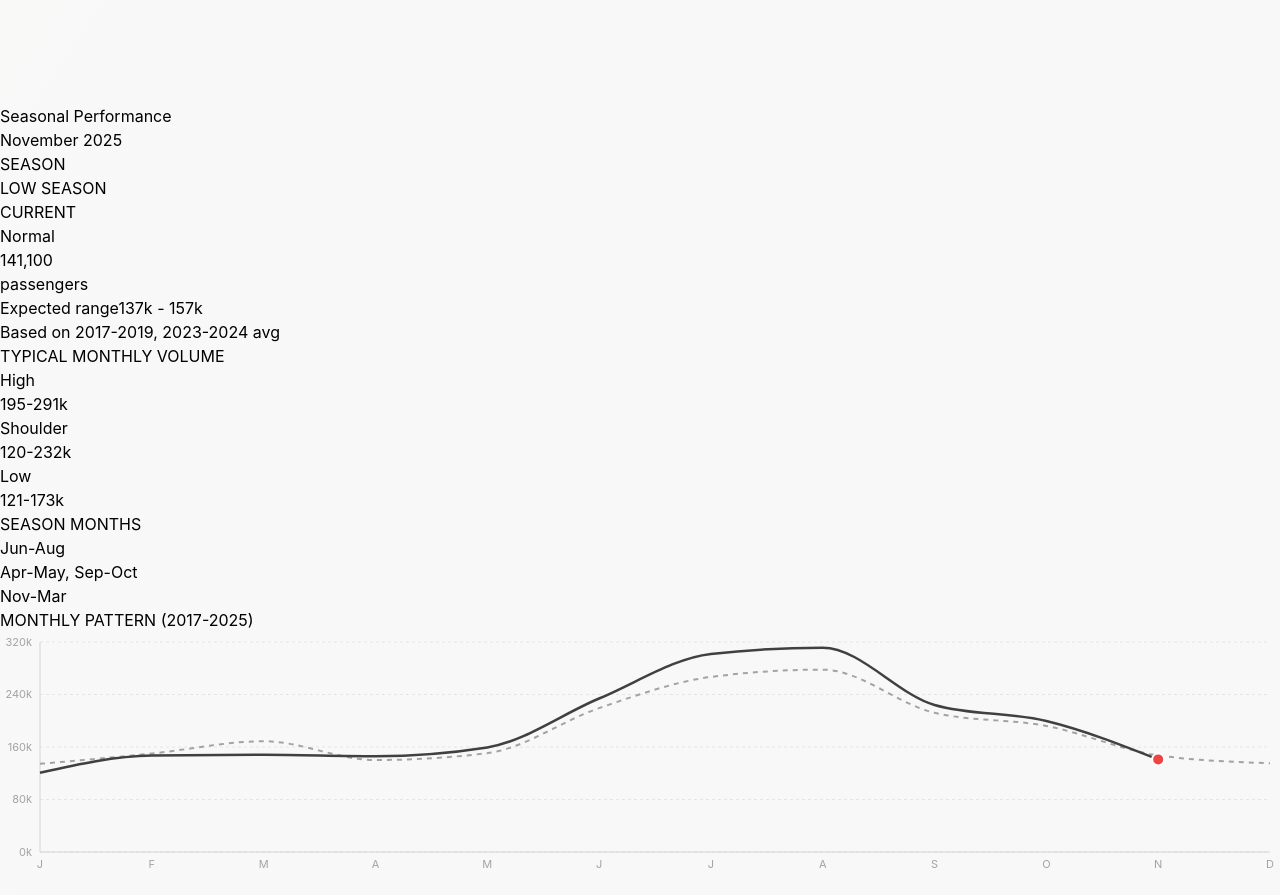
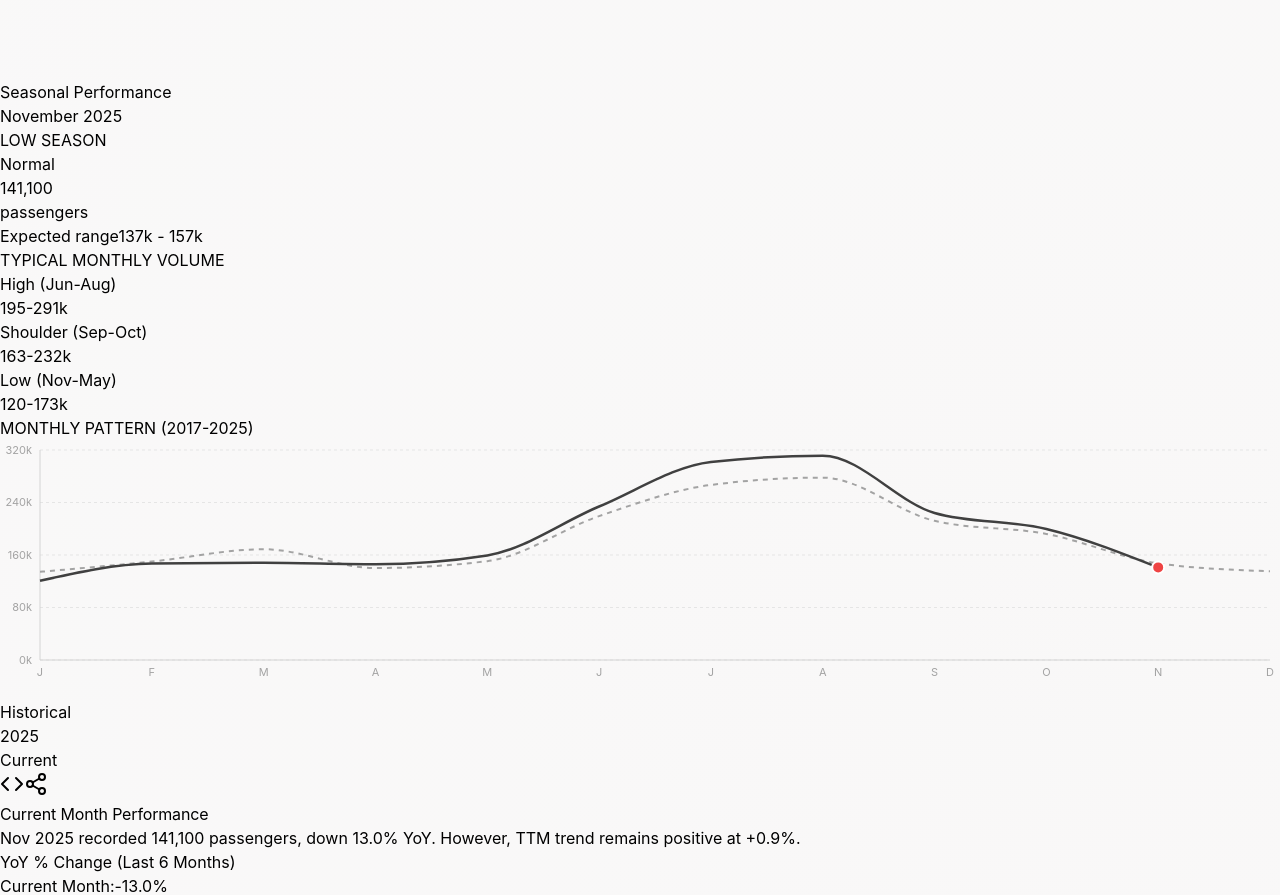
Before and after one commit to kottosson/icelandinsights, a React (Vite) app: page / in a window 1280 px wide. Shown: the part 1389-2284 px from the top of the page. Built offline with nearby package versions, Linux system fonts and the light colour scheme.

Commit message:
seasonal

```diff
--- a/src/data_dashboard.tsx
+++ b/src/data_dashboard.tsx
@@ -1063,11 +1063,10 @@ export default function DataDashboard() {
             <div className="flex items-center justify-between mb-5">
               <div className="flex items-center gap-3">
                 <div className="w-2 h-2 rounded-full bg-red-500 pulse-strong"></div>
-                <h2 className="text-2xl font-bold text-neutral-800" style={{ fontFamily: 'Inter, system-ui, sans-serif', letterSpacing: '-0.03em' }}>
+                <h2 className="text-2xl font-bold text-neutral-900" style={{ fontFamily: 'Inter, system-ui, sans-serif', letterSpacing: '-0.03em' }}>
                   Executive Summary
                 </h2>
               </div>
-              <span className="text-[9px] text-neutral-500 uppercase tracking-wider font-medium">Monthly & Trailing Twelve Month Performance</span>
             </div>
 
             {/* Seasonal Context Box - Refined Design */}
@@ -1075,12 +1074,14 @@ export default function DataDashboard() {
               {/* Header */}
               <div className="flex items-center justify-between mb-5">
                 <div className="flex items-center gap-2.5">
-                  <svg className="w-4 h-4 text-neutral-700" fill="none" stroke="currentColor" viewBox="0 0 24 24">
+                  <svg className="w-4 h-4 text-neutral-900" fill="none" stroke="currentColor" viewBox="0 0 24 24">
                     <path strokeLinecap="round" strokeLinejoin="round" strokeWidth={2} d="M9 19v-6a2 2 0 00-2-2H5a2 2 0 00-2 2v6a2 2 0 002 2h2a2 2 0 002-2zm0 0V9a2 2 0 012-2h2a2 2 0 012 2v10m-6 0a2 2 0 002 2h2a2 2 0 002-2m0 0V5a2 2 0 012-2h2a2 2 0 012 2v14a2 2 0 01-2 2h-2a2 2 0 01-2-2z" />
                   </svg>
                   <h3 className="text-sm font-semibold text-neutral-900 tracking-tight">Seasonal Performance</h3>
                 </div>
-                <span className="text-xs text-neutral-500 font-medium">
+                {/* Date Stamp - Prominent */}
+                <div className="px-3.5 py-2 bg-neutral-100 rounded-lg border border-neutral-200">
+                  <span className="text-base font-bold text-neutral-900 tracking-tight">
                     {(() => {
                       const currentDate = new Date(kpis.currentMonthName);
                       const month = currentDate.toLocaleString('en-US', { month: 'long' });
@@ -1088,50 +1089,20 @@ export default function DataDashboard() {
                     })()} 2025
                   </span>
                 </div>
+              </div>
 
               <div className="grid grid-cols-1 lg:grid-cols-[480px_1fr] gap-6">
                 {/* Left Column - Stats */}
                 <div className="space-y-5">
                   {/* Current Performance Card */}
-                  <div className="border border-neutral-200 rounded-lg p-5 bg-neutral-50/30">
-                    {/* Season Badge */}
-                    <div className="mb-4">
-                      <div className="text-[10px] text-neutral-500 uppercase tracking-wider font-semibold mb-2">SEASON</div>
+                  <div className="border border-neutral-200 rounded-lg p-5">
+                    {/* Season Pill with Status */}
                     {(() => {
                       const currentDate = new Date(kpis.currentMonthName);
                       const month = currentDate.getMonth(); // 0-11
-
-                        let season = 'LOW SEASON';
-                        let dotColor = 'bg-neutral-400';
-
-                        // High: Jun-Aug (months 5-7)
-                        if (month >= 5 && month <= 7) {
-                          season = 'HIGH SEASON';
-                          dotColor = 'bg-emerald-500';
-                        }
-                        // Shoulder: Apr-May (3-4), Sep-Oct (8-9)
-                        else if ((month >= 3 && month <= 4) || (month >= 8 && month <= 9)) {
-                          season = 'SHOULDER';
-                          dotColor = 'bg-amber-500';
-                        }
-                        // Low: Nov-Mar (10-11, 0-2)
-
-                        return (
-                          <div className="flex items-center gap-2">
-                            <div className={`w-2 h-2 rounded-full ${dotColor}`}></div>
-                            <span className="text-xs font-medium text-neutral-700">{season}</span>
-                          </div>
-                        );
-                      })()}
-                    </div>
-
-                    {/* Current Value */}
-                    {(() => {
-                      const currentDate = new Date(kpis.currentMonthName);
-                      const month = currentDate.getMonth();
                       const currentValue = parseInt(kpis.currentMonth.replace(/,/g, ''));
 
-                      // Calculate historical data
+                      // Calculate status
                       const historicalByMonth = Array(12).fill(0).map(() => []);
 
                       filteredData.filter(row => row.flokkur === 'Útlendingar alls').forEach(row => {
@@ -1175,31 +1146,88 @@ export default function DataDashboard() {
                         statusDot = 'bg-amber-500';
                       }
 
+                      let season = 'LOW SEASON';
+                      let pillBg = 'bg-neutral-100';
+                      let pillText = 'text-neutral-700';
+                      let pillBorder = 'border-neutral-300';
+
+                      if (month >= 5 && month <= 7) {
+                        season = 'HIGH SEASON';
+                        pillBg = 'bg-emerald-50';
+                        pillText = 'text-emerald-700';
+                        pillBorder = 'border-emerald-300';
+                      } else if (month >= 8 && month <= 9) {
+                        season = 'SHOULDER';
+                        pillBg = 'bg-amber-50';
+                        pillText = 'text-amber-700';
+                        pillBorder = 'border-amber-300';
+                      }
+
                       return (
-                        <>
-                          <div className="flex items-center justify-between mb-3">
-                            <div className="text-[10px] text-neutral-500 uppercase tracking-wider font-semibold">CURRENT</div>
+                        <div className="flex items-center justify-between mb-5">
+                          <div className={`inline-flex items-center gap-2 px-3 py-1.5 rounded-full border ${pillBg} ${pillText} ${pillBorder}`}>
+                            <span className="text-xs font-semibold tracking-wide">{season}</span>
+                          </div>
                           <div className="flex items-center gap-1.5">
                             <div className={`w-1.5 h-1.5 rounded-full ${statusDot}`}></div>
                             <span className={`text-xs font-semibold ${statusColor}`}>{status}</span>
                           </div>
                         </div>
-
-                          <div className="mb-4">
-                            <div className="text-4xl font-bold text-neutral-900 tabular-nums tracking-tight">
+                      );
+                    })()}
+
+                    {/* Current Value */}
+                    {(() => {
+                      const currentDate = new Date(kpis.currentMonthName);
+                      const month = currentDate.getMonth();
+                      const currentValue = parseInt(kpis.currentMonth.replace(/,/g, ''));
+
+                      const historicalByMonth = Array(12).fill(0).map(() => []);
+
+                      filteredData.filter(row => row.flokkur === 'Útlendingar alls').forEach(row => {
+                        const rowDate = new Date(row.date);
+                        const rowYear = rowDate.getFullYear();
+                        const rowMonth = rowDate.getMonth();
+
+                        if (rowYear >= 2017 && rowYear <= 2024 && rowYear !== 2020 && rowYear !== 2021 && rowYear !== 2022) {
+                          const value = row.fjöldi;
+                          if (!isNaN(value) && value > 0) {
+                            historicalByMonth[rowMonth].push(value);
+                          }
+                        }
+                      });
+
+                      const currentMonthData = historicalByMonth[month];
+                      const avg = currentMonthData.length > 0
+                        ? currentMonthData.reduce((a, b) => a + b, 0) / currentMonthData.length
+                        : 0;
+
+                      const variance = currentMonthData.length > 0
+                        ? currentMonthData.reduce((sum, val) => sum + Math.pow(val - avg, 2), 0) / currentMonthData.length
+                        : 0;
+                      const stdDev = Math.sqrt(variance);
+
+                      const expectedMin = Math.round((avg - stdDev) / 1000);
+                      const expectedMax = Math.round((avg + stdDev) / 1000);
+
+                      return (
+                        <>
+                          {/* Big Number */}
+                          <div className="mb-5">
+                            <div className="text-4xl font-bold text-neutral-900 tabular-nums tracking-tight leading-none">
                               {kpis.currentMonth.replace(/,/g, ',')}
                             </div>
-                            <div className="text-xs text-neutral-500 mt-1">passengers</div>
-                          </div>
-
+                            <div className="text-xs text-neutral-500 mt-1.5">passengers</div>
+                          </div>
+
+                          {/* Expected Range */}
                           <div className="pt-4 border-t border-neutral-200">
-                            <div className="flex items-center justify-between mb-1">
+                            <div className="flex items-baseline justify-between">
                               <span className="text-xs text-neutral-500">Expected range</span>
                               <span className="text-sm font-semibold text-neutral-700 tabular-nums">
                                 {expectedMin}k - {expectedMax}k
                               </span>
                             </div>
-                            <div className="text-[10px] text-neutral-400 mt-1">Based on 2017-2019, 2023-2024 avg</div>
                           </div>
                         </>
                       );
@@ -1227,13 +1255,13 @@ export default function DataDashboard() {
                           }
                         });
 
-                        // Season definitions:
-                        // High: Jun-Aug (5-7)
-                        // Shoulder: Apr-May (3-4), Sep-Oct (8-9)
-                        // Low: Nov-Mar (10-11, 0-2)
+                        // Season definitions (statistically-based):
+                        // High: Jun-Aug (5-7) - 36% of annual
+                        // Shoulder: Sep-Oct (8-9) - 19% of annual
+                        // Low: Nov-May (10-11, 0-4) - 45% of annual
                         const highSeasonMonths = [5, 6, 7]; // Jun, Jul, Aug
-                        const shoulderMonths = [3, 4, 8, 9]; // Apr, May, Sep, Oct
-                        const lowSeasonMonths = [0, 1, 2, 10, 11]; // Jan, Feb, Mar, Nov, Dec
+                        const shoulderMonths = [8, 9]; // Sep, Oct
+                        const lowSeasonMonths = [0, 1, 2, 3, 4, 10, 11]; // Nov-May
 
                         const calcAvg = (months) => {
                           const allValues = months.flatMap(m => historicalByMonth[m]);
@@ -1261,9 +1289,9 @@ export default function DataDashboard() {
                           <>
                             {/* High */}
                             <div className="flex items-center gap-3">
-                              <div className="flex items-center gap-2 w-24 flex-shrink-0">
+                              <div className="flex items-center gap-2 w-36 flex-shrink-0">
                                 <div className="w-2.5 h-2.5 rounded-full bg-emerald-500"></div>
-                                <span className="text-xs text-neutral-700 font-medium">High</span>
+                                <span className="text-xs text-neutral-700 font-medium">High (Jun-Aug)</span>
                               </div>
                               <div className="flex-1 bg-neutral-100 rounded-sm h-6 overflow-hidden">
                                 <div className="bg-emerald-500 h-6" style={{ width: '100%' }}></div>
@@ -1273,9 +1301,9 @@ export default function DataDashboard() {
 
                             {/* Shoulder */}
                             <div className="flex items-center gap-3">
-                              <div className="flex items-center gap-2 w-24 flex-shrink-0">
+                              <div className="flex items-center gap-2 w-36 flex-shrink-0">
                                 <div className="w-2.5 h-2.5 rounded-full bg-amber-500"></div>
-                                <span className="text-xs text-neutral-700 font-medium">Shoulder</span>
+                                <span className="text-xs text-neutral-700 font-medium">Shoulder (Sep-Oct)</span>
                               </div>
                               <div className="flex-1 bg-neutral-100 rounded-sm h-6 overflow-hidden">
                                 <div className="bg-amber-500 h-6" style={{ width: `${highAvg > 0 ? (shoulderAvg / highAvg) * 100 : 0}%` }}></div>
@@ -1285,9 +1313,9 @@ export default function DataDashboard() {
 
                             {/* Low */}
                             <div className="flex items-center gap-3">
-                              <div className="flex items-center gap-2 w-24 flex-shrink-0">
+                              <div className="flex items-center gap-2 w-36 flex-shrink-0">
                                 <div className="w-2.5 h-2.5 rounded-full bg-neutral-400"></div>
-                                <span className="text-xs text-neutral-700 font-medium">Low</span>
+                                <span className="text-xs text-neutral-700 font-medium">Low (Nov-May)</span>
                               </div>
                               <div className="flex-1 bg-neutral-100 rounded-sm h-6 overflow-hidden">
                                 <div className="bg-neutral-400 h-6" style={{ width: `${highAvg > 0 ? (lowAvg / highAvg) * 100 : 0}%` }}></div>
@@ -1297,25 +1325,6 @@ export default function DataDashboard() {
                           </>
                         );
                       })()}
-                    </div>
-
-                    {/* Season months legend */}
-                    <div className="mt-5 pt-4 border-t border-neutral-200">
-                      <div className="text-[10px] text-neutral-500 uppercase tracking-wider font-semibold mb-2.5">SEASON MONTHS</div>
-                      <div className="flex items-center justify-between text-xs text-neutral-600">
-                        <span className="flex items-center gap-1.5">
-                          <div className="w-2 h-2 rounded-full bg-emerald-500"></div>
-                          Jun-Aug
-                        </span>
-                        <span className="flex items-center gap-1.5">
-                          <div className="w-2 h-2 rounded-full bg-amber-500"></div>
-                          Apr-May, Sep-Oct
-                        </span>
-                        <span className="flex items-center gap-1.5">
-                          <div className="w-2 h-2 rounded-full bg-neutral-400"></div>
-                          Nov-Mar
-                        </span>
-                      </div>
                     </div>
                   </div>
                 </div>
```
Also changed, not shown: 5 other files (tests, documents, lock files or other folders). Lines whose indentation alone changed are shown as unchanged.
